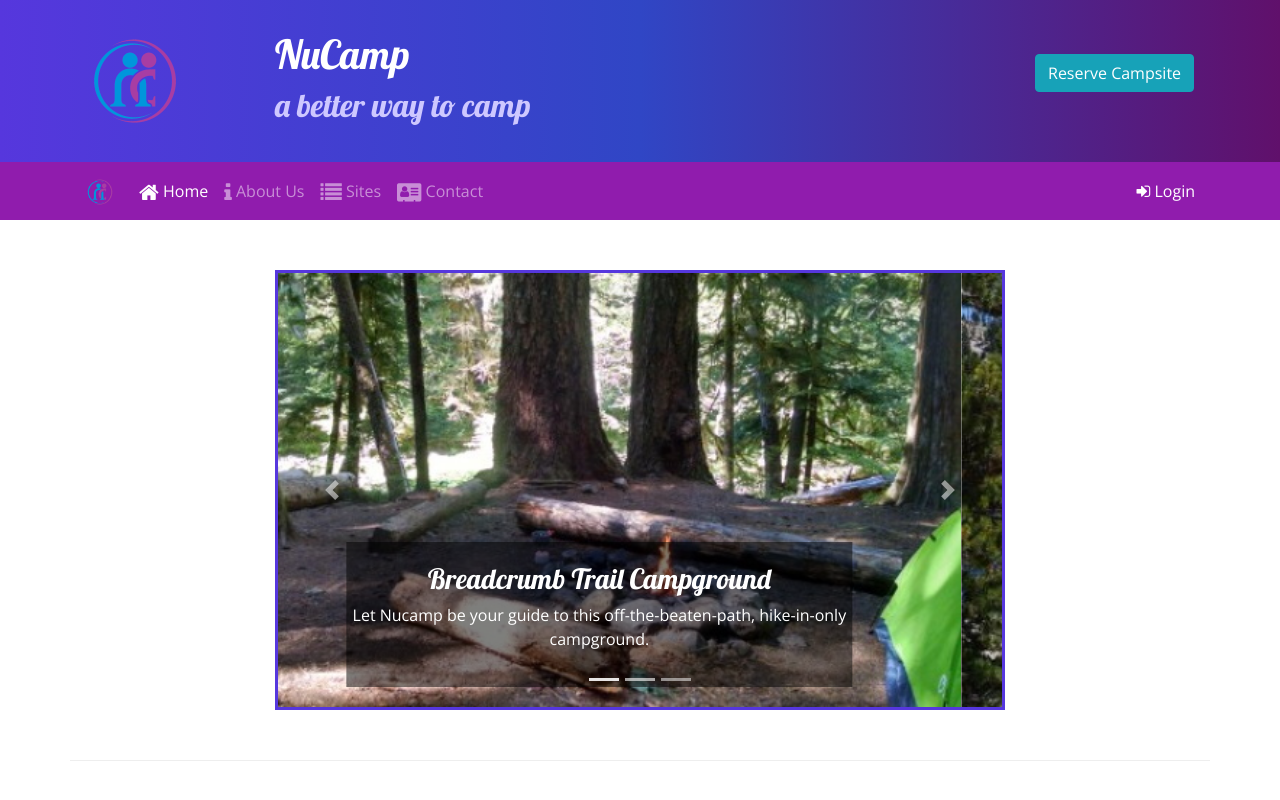
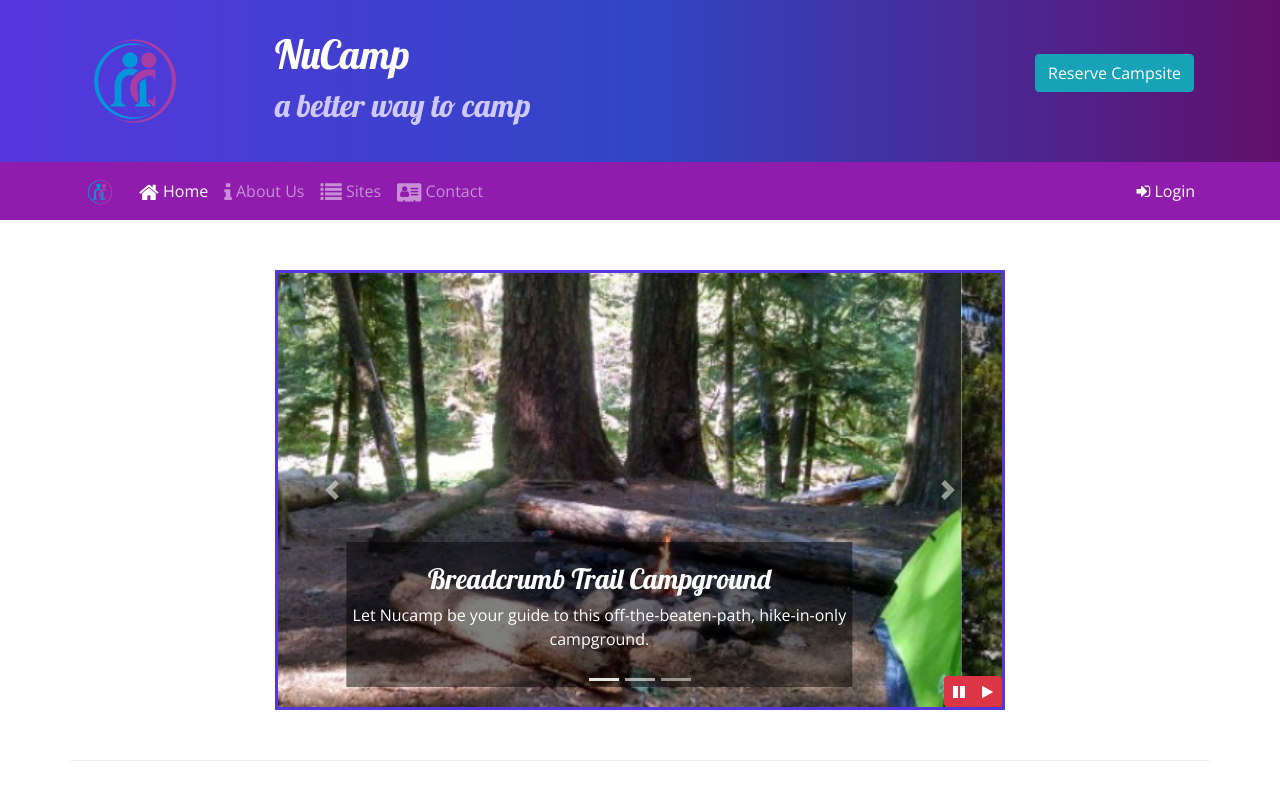
Before and after one commit to DicksonChris/Bootstrap-Project, a website: page index.html in a window 1280 px wide. Shown: the top 800 px of the page. Drawn offline with nearby package versions, Linux system fonts and the light colour scheme.

Commit message:
Bootstrap and jQuery Part 1

```diff
--- a/css/styles.scss
+++ b/css/styles.scss
@@ -23,6 +23,7 @@
 }
 
 header {
+
     h2 {
         color: $color-pale;
     }
@@ -60,6 +61,13 @@
     border: solid $color-secondary;
 }
 
+#carouselButton {
+    position: absolute;
+    right: 0;
+    bottom: 0;
+    z-index: 100;
+}
+
 .carousel-caption {
     background-color: $color-black-transparent;
 }
--- a/index.html
+++ b/index.html
@@ -1,5 +1,6 @@
 <!DOCTYPE html>
 <html lang="en">
+
 <head>
   <!-- Required meta tags always come first -->
   <meta charset="utf-8" />
@@ -113,8 +114,7 @@
         <span class="navbar-text ml-auto">
           <a role="button" data-toggle="modal" data-target="#loginModal">
             <i class="fa fa-sign-in"></i> Login
-            </a></span
-          >
+          </a></span>
       </div>
     </div>
   </nav>
@@ -132,21 +132,12 @@
               <div class="form-row">
                 <div class="form-group col-12">
                   <label for="loginEmail" class="sr-only"></label>
-                    <input
-                      type="email"
-                      id="loginEmail"
-                      class="form-control form-control-sm"
-                      placeholder="Enter email"
-                    />
+                  <input type="email" id="loginEmail" class="form-control form-control-sm" placeholder="Enter email" />
                 </div>
                 <div class="form-group col-12">
                   <label for="loginPassord" class="sr-only">Password</label>
-                    <input
-                      type="password"
-                      id="loginPassword"
-                      class="form-control form-control-sm"
-                      placeholder="Password"
-                    />
+                  <input type="password" id="loginPassword" class="form-control form-control-sm"
+                    placeholder="Password" />
                 </div>
                 <div class="col">
                   <div class="form-check">
@@ -207,12 +198,19 @@
           </div>
           <a href="#homeCarousel" class="carousel-control-prev" role="button" data-slide="prev">
             <span class="carousel-control-prev-icon"></span>
-              <span class="sr-only">Previous</span></a
-            >
+            <span class="sr-only">Previous</span></a>
           <a href="#homeCarousel" class="carousel-control-next" role="button" data-slide="next">
             <span class="carousel-control-next-icon"></span>
             <span class="sr-only">Next</span>
           </a>
+          <div class="btn-group" id="carouselButton">
+            <div class="btn btn-danger btn-sm" id="carouselPause">
+              <i class="fa fa-pause"></i>
+            </div>
+            <div class="btn btn-danger btn-sm" id="carouselPlay">
+              <i class="fa fa-play"></i>
+            </div>
+          </div>
         </div>
       </div>
     </div>
@@ -284,19 +282,16 @@
         </div>
         <div class="col-6 col-sm-5 text-center">
           <h5>Social</h5>
-            <a class="btn btn-social-icon btn-instagram" href="http://instagram.com/"
-              ><i class="fa fa-instagram"></i
-            ></a>
+          <a class="btn btn-social-icon btn-instagram" href="http://instagram.com/"><i class="fa fa-instagram"></i></a>
           <a class="btn btn-social-icon btn-facebook" href="http://facebook.com/"><i class="fa fa-facebook"></i></a>
           <a class="btn btn-social-icon btn-twitter" href="http://twitter.com/"><i class="fa fa-twitter"></i></a>
           <a class="btn btn-social-icon btn-google" href="http://youtube.com/"><i class="fa fa-youtube"></i></a>
         </div>
         <div class="col-sm-4 text-center">
-            <a role="button" class="btn btn-link" href="tel:+12065551234"><i class="fa fa-phone"></i> 1-206-555-1234</a
-            ><br />
-            <a role="button" class="btn btn-link" href="mailto:campsites@nucamp.co"
-              ><i class="fa fa-envelope-o"></i> campsites@nucamp.co</a
-            >
+          <a role="button" class="btn btn-link" href="tel:+12065551234"><i class="fa fa-phone"></i>
+            1-206-555-1234</a><br />
+          <a role="button" class="btn btn-link" href="mailto:campsites@nucamp.co"><i class="fa fa-envelope-o"></i>
+            campsites@nucamp.co</a>
         </div>
       </div>
     </div>
@@ -306,5 +301,18 @@
   <script src="node_modules/jquery/dist/jquery.slim.min.js"></script>
   <script src="node_modules/popper.js/dist/umd/popper.min.js"></script>
   <script src="node_modules/bootstrap/dist/js/bootstrap.min.js"></script>
+
+  <script>
+    $(function () {
+      $(".carousel").carousel({ interval: 2000 });
+      $("#carouselPause").click(function () {
+        $(".carousel").carousel("pause");
+      });
+      $("#carouselPlay").click(function () {
+        $(".carousel").carousel("cycle");
+      });
+    });
+  </script>
 </body>
+
 </html>
```
Also changed, not shown: css/styles.css. Lines whose indentation alone changed are shown as unchanged.
